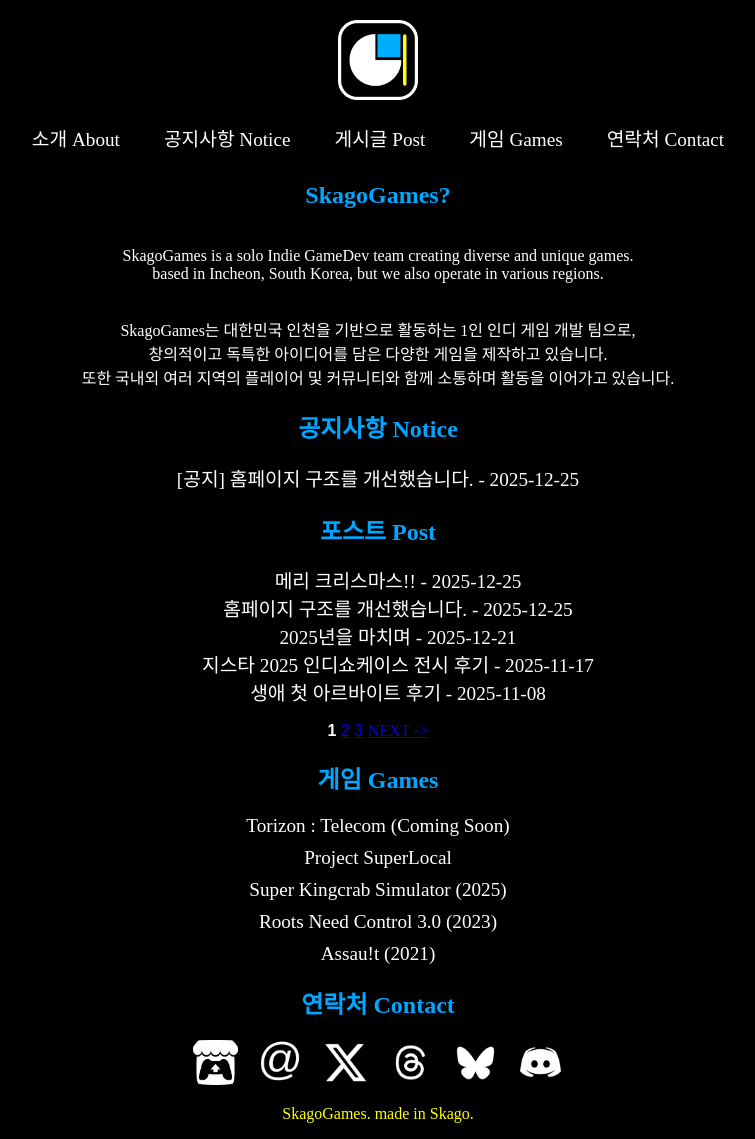
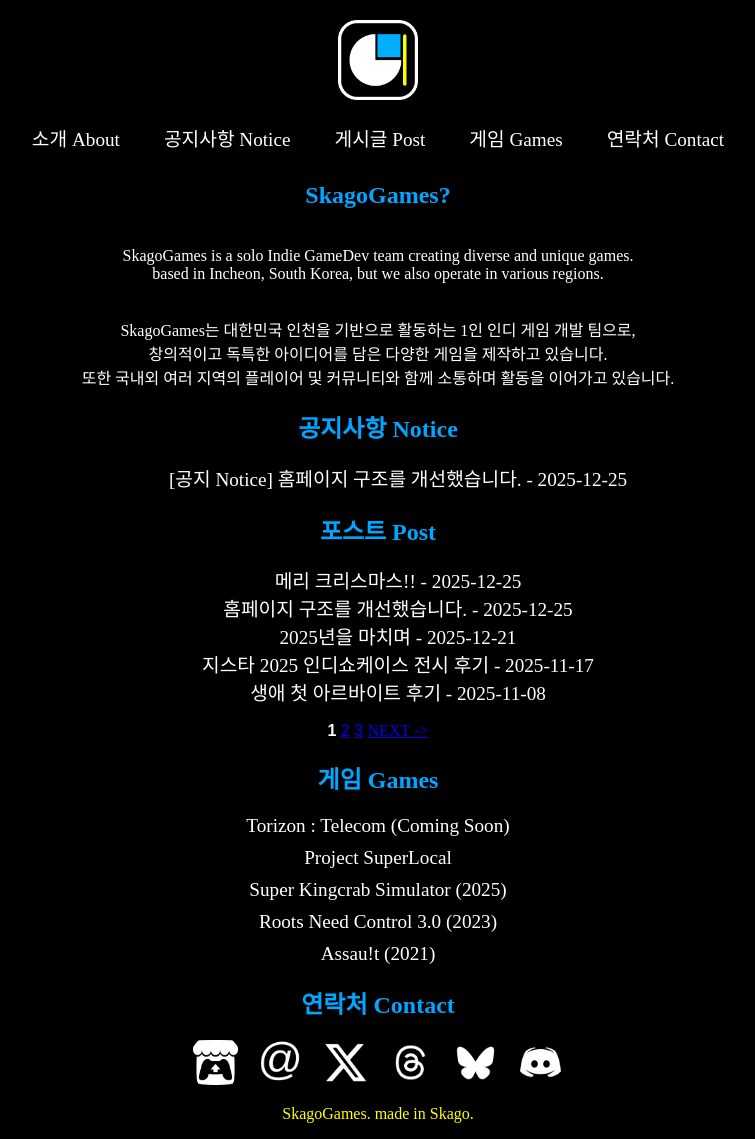
Before and after one commit to ApexNAM/ApexNAM.github.io, a Jekyll site: the page built from index.html, in a window 1280 px wide and 1139 px high. Shown: the whole window, without its empty margins (262-1017 px from the left). Built offline with Jekyll 4.4.1, drawn with Linux system fonts in a browser that asks for light colours; some web fonts are replaced; the list of posts is cut into pages by our own code.

Commit message:
재재수정

```diff
--- a/index.html
+++ b/index.html
@@ -48,14 +48,16 @@
 
         <section id="notice" class="section">
             <h1 class="center_font">공지사항 Notice</h1>
+            <ul>
                 {% for post in site.categories.notification %}
                     <p class="game-list center_font notice">
                         <a href="{{ post.url }}">
-                        [공지] {{ post.title }}
+                            [공지 Notice] {{ post.title }}
                             <span> - {{ post.date | date: "%Y-%m-%d" }}</span>
                         </a>
                     </p>
                 {% endfor %}
+            </ul>
         </section>
 
 
```
Lines whose indentation alone changed are shown as unchanged.
